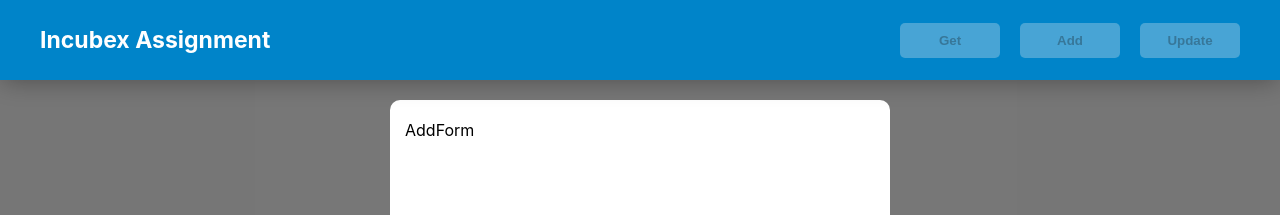
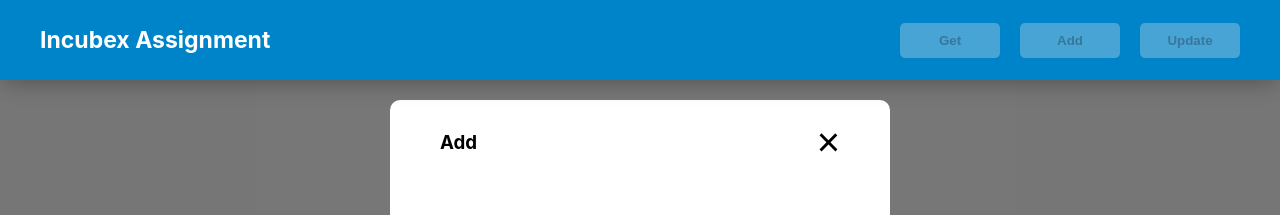
Before and after one commit to sameerwatts/incubex-list-project, a React (Create React App) app: page / in a window 1280 px wide. Both pictures are taken after a click on the button "Add". Shown: the top 215 px of the page. Built offline with nearby package versions, Linux system fonts and the light colour scheme.

Commit message:
feat(Navbar): Complete navbar section

```diff
--- a/src/App.js
+++ b/src/App.js
@@ -3,8 +3,8 @@ import React, { useState } from 'react';
 import './App.css';
 import Nav from './Component/Nav';
 import PopupModal from './Component/PopupModal';
-import AddForm from './Component/AddForm';
-import UpdateForm from './Component/UpdateForm';
+import AddForm from './Component/Forms/AddForm';
+import UpdateForm from './Component/Forms/UpdateForm';
 const App = (props) => {
   const [clicked, setClicked] = useState(false);
   const [formType, setFormType] = useState('');
--- a/src/Component/AddForm/index.js
+++ /dev/null
@@ -1,11 +0,0 @@
-import React from 'react';
-
-const AddForm = () => {
-    return (
-        <div>
-            AddForm
-        </div>
-    );
-};
-
-export default AddForm;
--- a/src/Component/Button/style.css
+++ b/src/Component/Button/style.css
@@ -3,7 +3,7 @@
     outline: none;
     border: none;
     padding: 10px 15px;
-    min-width: 100px;
+    min-width: 80px;
     cursor: pointer;
     font-weight: bold;
 }
@@ -11,3 +11,9 @@
 .buttonStyleBasic:disabled {
     cursor: initial;
 }
+
+@media only screen and (min-width: 768px) {
+    .buttonStyleBasic {
+        min-width: 100px;
+    }
+}
--- /dev/null
+++ b/src/Component/Forms/AddForm/index.js
@@ -0,0 +1,23 @@
+import React from 'react';
+import {Formik, Form} from 'formik';
+import '../style.css';
+
+const initialValues = {
+
+}
+
+const validationSchema = {};
+
+
+const AddForm = (props) => {
+    return (
+        <div>
+            <div className="cardHeadings d-flex justify-between align-center mb-20">
+                <h3 className="fw-normal">Add</h3>
+                <button type="reset" className="close-button">&times;</button>
+            </div>
+        </div>
+    );
+};
+
+export default AddForm;
--- /dev/null
+++ b/src/Component/Forms/UpdateForm/index.js
@@ -0,0 +1,14 @@
+import React from 'react';
+
+const UpdateForm = () => {
+    return (
+        <div>
+            <div className="cardHeadings d-flex justify-between align-center mb-20">
+                <h3 className="fw-normal">Update</h3>
+                <button type="reset" className="close-button">&times;</button>
+            </div>
+        </div>
+    );
+};
+
+export default UpdateForm;
--- /dev/null
+++ b/src/Component/Forms/style.css
@@ -0,0 +1,18 @@
+.cardHeadings {
+    width: 100%;
+    margin: 0 auto;
+}
+
+.close-button {
+    background-color: transparent;
+    border: none;
+    outline: none;
+    cursor: pointer;
+    font-size: 40px;
+}
+
+@media only screen and (min-width: 768px) {
+    .cardHeadings {
+        width: 400px;
+    }
+}
--- a/src/Component/Nav/index.js
+++ b/src/Component/Nav/index.js
@@ -9,8 +9,8 @@ const Nav = (props) => {
                 <div className="navbar">
                     <p className="incubex-assignment">Incubex Assignment</p>
                     <div className="get-post-buttons-container">
-                        <Button btnText='Get' className='getButton mr-20' disabled={props.clicked} />
-                        <Button btnText='Add' click={() => props.popupModalHandler('Add')}  className='postBotton mr-20' disabled={props.clicked} />
+                        <Button btnText='Get' className='getButton mr-10 mr-md-20' disabled={props.clicked} />
+                        <Button btnText='Add' click={() => props.popupModalHandler('Add')}  className='postBotton mr-10 mr-md-20' disabled={props.clicked} />
                         <Button btnText='Update' click={() => props.popupModalHandler('Update')} className='updateBotton' disabled={props.clicked} />
                     </div>
                 </div>
--- a/src/Component/Nav/style.css
+++ b/src/Component/Nav/style.css
@@ -8,7 +8,7 @@
 
 .navbar {
     height: 80px;
-    padding: 10px 40px;
+    padding: 10px 10px;
     overflow: hidden;
     display: flex;
     justify-content: center;
@@ -30,6 +30,7 @@
         display: block;
     }
     .navbar {
+        padding: 10px 40px;
         justify-content: space-between;
     }
 }
--- a/src/Component/UpdateForm/index.js
+++ /dev/null
@@ -1,11 +0,0 @@
-import React from 'react';
-
-const UpdateForm = () => {
-    return (
-        <div>
-            UpdateForm
-        </div>
-    );
-};
-
-export default UpdateForm;
--- a/src/index.css
+++ b/src/index.css
@@ -15,6 +15,24 @@ code {
   --cyan: #31bd85;
 }
 
-.mr-20 {
-  margin-right: 20px;
+.d-flex {
+  display: flex;
 }
+
+.justify-between {
+  justify-content: space-between;
+}
+
+.align-center {
+  align-items: center;
+}
+
+.mr-10 {
+  margin-right: 10px;
+}
+
+@media only screen and (min-width: 768px) {
+  .mr-md-20 {
+    margin-right: 20px;
+  }
+}
```
Also changed, not shown: src/Component/Formik/FormikControl.js (added), src/Component/Formik/Input.js (added).
